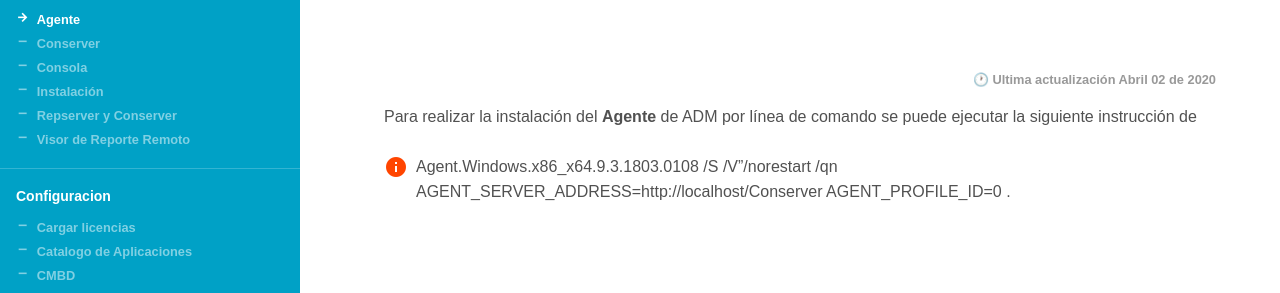
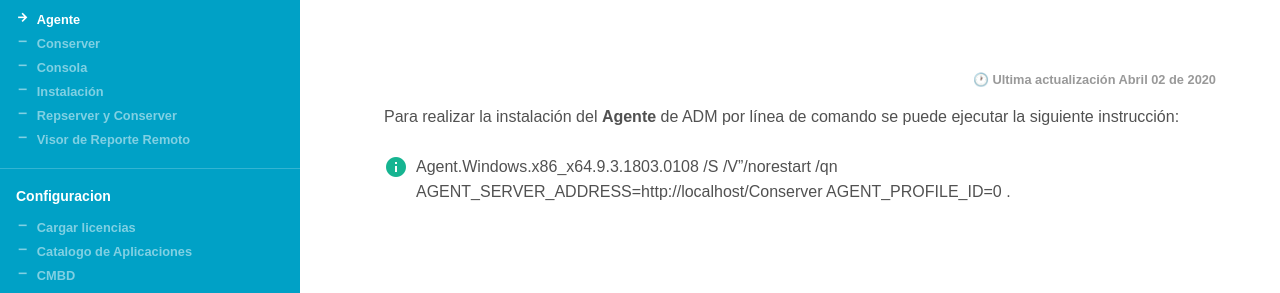
Before and after one commit to Nats85/adm, a Jekyll site: the page built from _docs/instalacion/agente.md, in a window 1280 px wide. Shown: the part 225-518 px from the top of the page. Built offline with Jekyll 4.4.1, drawn with Linux system fonts in a browser that asks for light colours.

Commit message:
Update agente.md

```diff
--- a/_docs/instalacion/agente.md
+++ b/_docs/instalacion/agente.md
@@ -9,10 +9,10 @@ info:
 
 
 
-Para realizar la instalación del **Agente** de ADM por línea de comando se puede ejecutar la siguiente instrucción de
+Para realizar la instalación del **Agente** de ADM por línea de comando se puede ejecutar la siguiente instrucción:
 
 
 
 
-><i class="icon red" data-icon="info"></i>Agent.Windows.x86_x64.9.3.1803.0108 /S /V"/norestart /qn AGENT_SERVER_ADDRESS=http://localhost/Conserver AGENT_PROFILE_ID=0
+><i class="icon green" data-icon="info"></i>Agent.Windows.x86_x64.9.3.1803.0108 /S /V"/norestart /qn AGENT_SERVER_ADDRESS=http://localhost/Conserver AGENT_PROFILE_ID=0
 .
```
